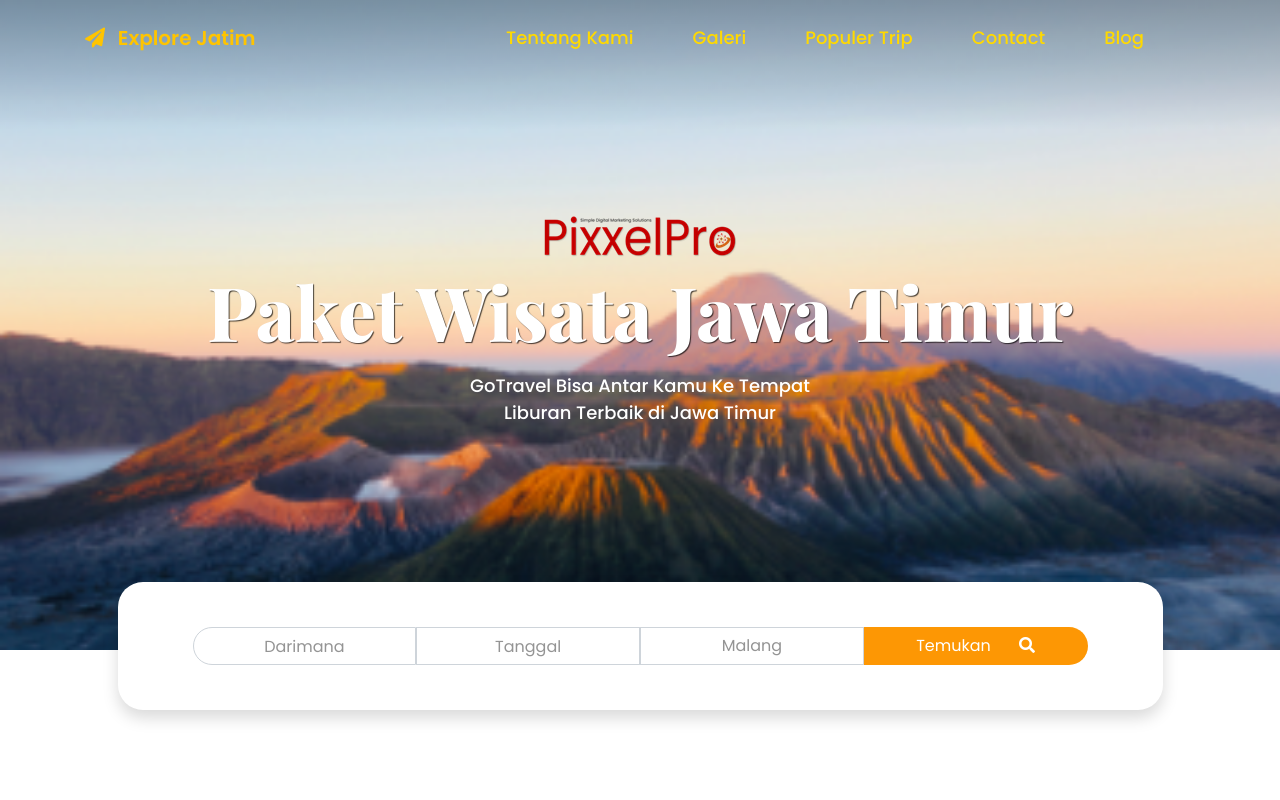
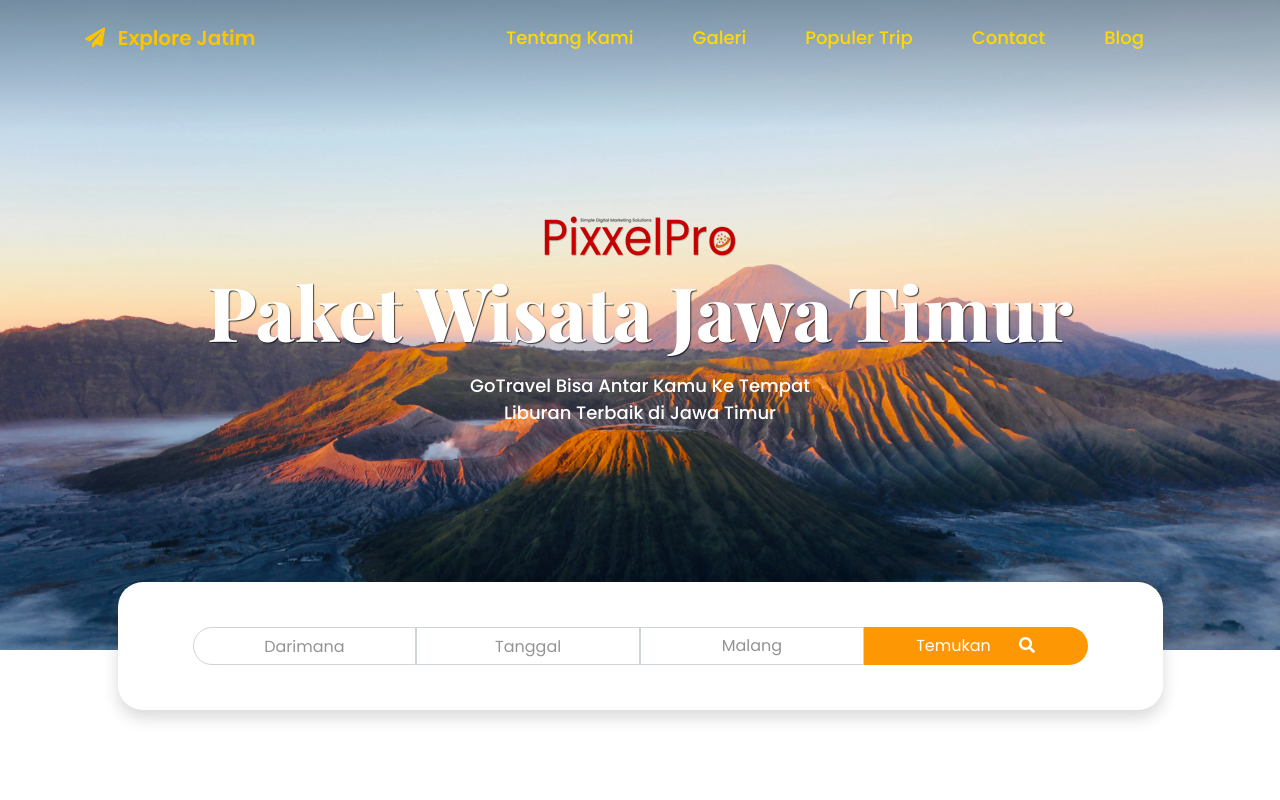
Before and after one commit to jasawebsiteumkm/explorejatim, a plain HTML site: page index.html in a window 1280 px wide. Shown: the top 800 px of the page. Drawn offline with nearby package versions, Linux system fonts and the light colour scheme; files that its build step writes are made by us from their sources.

Commit message:
Update main.scss

```diff
--- a/sass/main.scss
+++ b/sass/main.scss
@@ -85,7 +85,7 @@ body {
 }
 
 .jumbotron {
-  background-image: url("../img/hero-image.png");
+  background-image: url("../img/hero-image.webp");
   background-size: cover;
   height: 650px;
   // margin-top: -56px;
```
